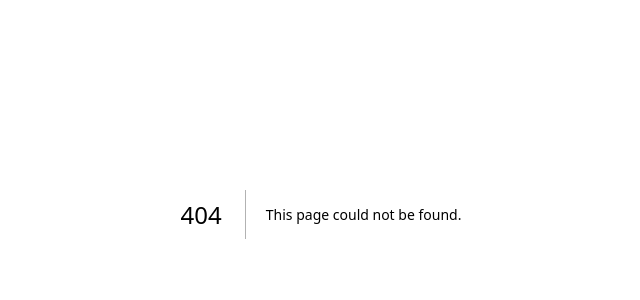
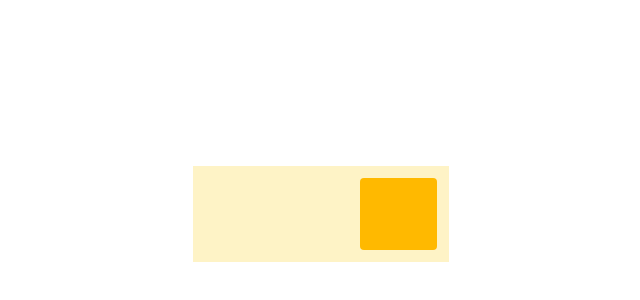
Before and after one commit to HeavenOSK/motion-for-react-suburi, a Next.js app: page /justify in a window 1280 px wide. Before the commit this address had no page. Shown: the part 186-486 px from the top of the page, without its empty margins (319-959 px from the left). Built offline with nearby package versions, Linux system fonts and the light colour scheme.

Commit message:
ホームページに「Justify」リンクを追加し、新しいJustifyコンポーネントを作成。ボタンのクリックでアニメーションを使用してボックスの位置を変更する機能を実装。

```diff
--- /dev/null
+++ b/src/app/justify/page.tsx
@@ -0,0 +1,35 @@
+"use client";
+
+import { motion } from "motion/react";
+import { useState } from "react";
+
+function Justify() {
+	const [isOn, setIsOn] = useState(false);
+	function handleClick() {
+		setIsOn(!isOn);
+	}
+	return (
+		<div className="flex h-screen w-screen items-center justify-center">
+			<button
+				type="button"
+				className="flex h-24 w-64 cursor-pointer items-center bg-amber-100 p-3"
+				style={{
+					justifyContent: `flex-${isOn ? "start" : "end"}`,
+				}}
+				onClick={handleClick}
+			>
+				<motion.div
+					className="h-full w-1/3 rounded-sm bg-amber-400"
+					layout
+					transition={{
+						type: "spring",
+						visualDuration: 0.2,
+						bounce: 0.2,
+					}}
+				/>
+			</button>
+		</div>
+	);
+}
+
+export default Justify;
--- a/src/app/page.tsx
+++ b/src/app/page.tsx
@@ -30,6 +30,14 @@ export default function Home() {
 							Scroll in View
 						</a>
 					</li>
+					<li>
+						<a
+							href="/justify"
+							className="flex items-center rounded-md bg-black px-4 py-2 text-white transition-colors hover:bg-gray-800"
+						>
+							Justify
+						</a>
+					</li>
 				</ul>
 			</main>
 		</div>
```
